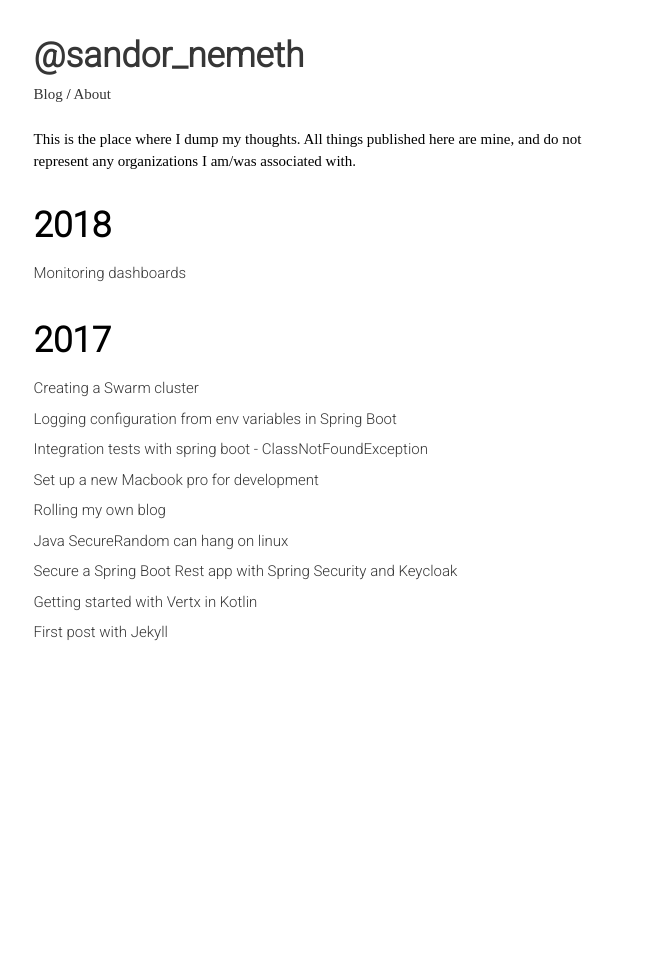
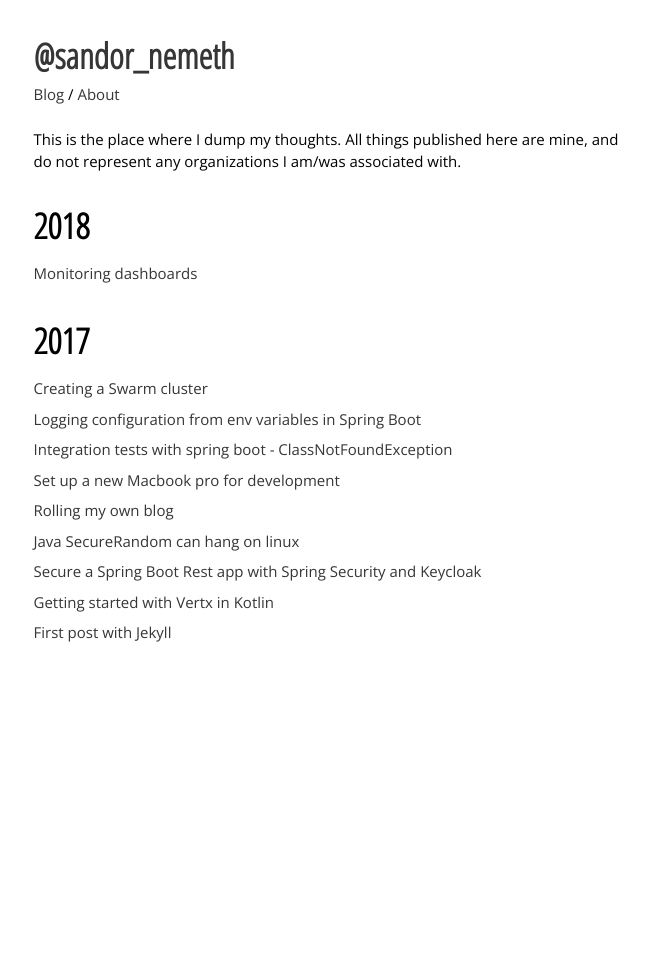
Before and after one commit to sandor-nemeth/sandor-nemeth.github.io, a Jekyll site: the page built from index.md, in a window 1280 px wide. Shown: the whole page, without its empty margins (329-978 px from the left). Built offline with Jekyll 4.4.1, drawn with Linux system fonts in a browser that asks for light colours; some web fonts are replaced.

Commit message:
Update blog fonts to Open Sans

```diff
--- a/_includes/head.html
+++ b/_includes/head.html
@@ -2,6 +2,6 @@
 	<title>{% if page.title %}{{ page.title | escape }}{% else %}{{ site.title | escape }}{% endif %}</title>
     <meta name="viewport" content="width=device-width, initial-scale=1 /">
     <meta name="description" content="Sandor Nemeth's weblog" />
-    <link href="https://fonts.googleapis.com/css?family=Droid+Serif|Roboto:300" rel="stylesheet">
+    <link href="https://fonts.googleapis.com/css?family=Open+Sans+Condensed:300|Open+Sans:400,700" rel="stylesheet">
     <link rel="stylesheet" href="{{ site.baseurl }}/assets/style/site.css" />
 </head>
--- a/_sass/_theme.sass
+++ b/_sass/_theme.sass
@@ -12,7 +12,7 @@
 
 // mixins
 =header-font()
-  font-family: 'Roboto', sans-serif
+  font-family: 'Open Sans Condensed', sans-serif
   font-size: 35px
 
 // General
@@ -23,7 +23,7 @@
   margin: 0
   padding: 0
   line-height: 1.5
-  font-family: 'Droid Serif', serif
+  font-family: 'Open Sans', serif
   font-size: 15px
 
 body
@@ -70,7 +70,6 @@
     li
       padding: 4px 0px
       a
-        +header-font()
         font-size: 15px
 
 // post page design
```
